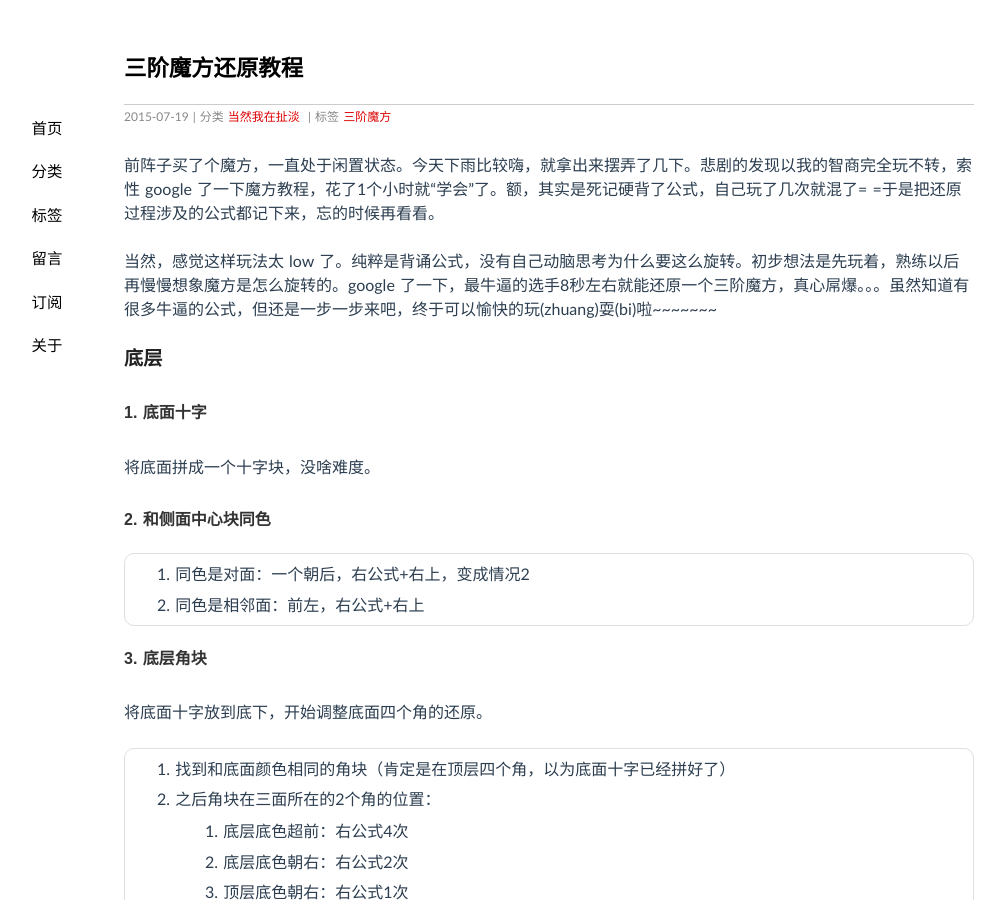
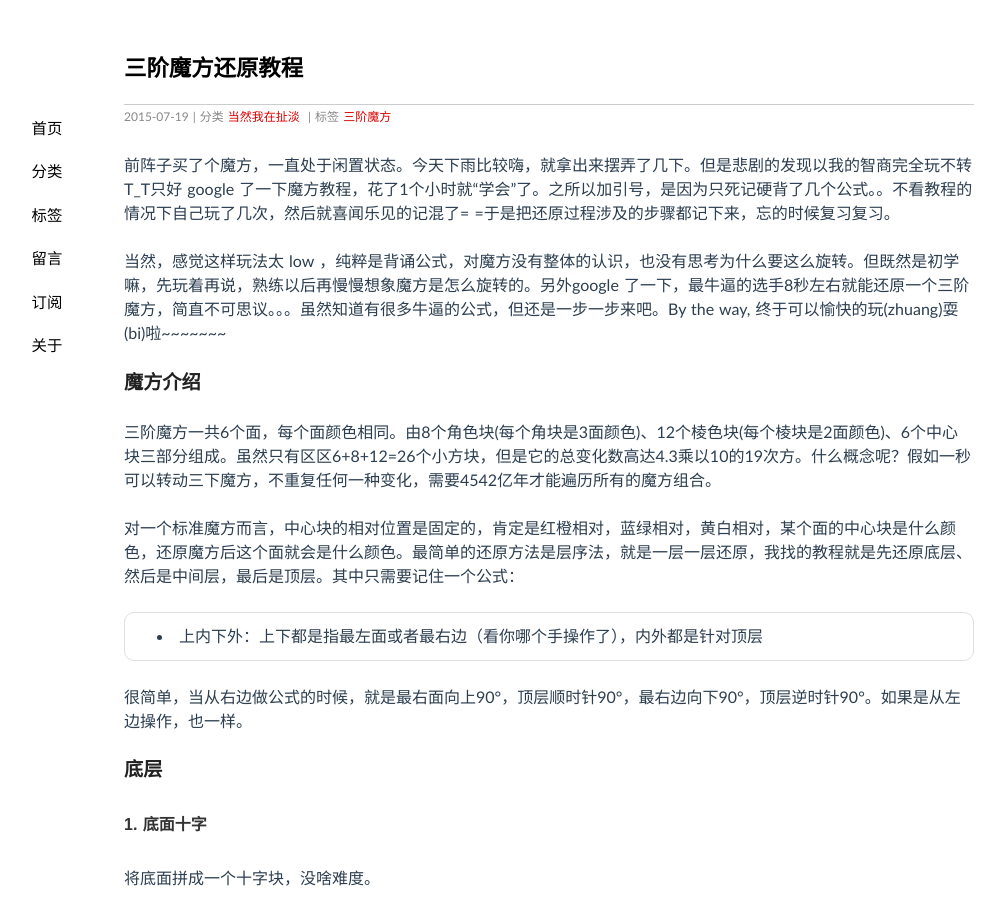
Before and after one commit to niushuai/blog, a Jekyll site: the page built from _posts/2015-07-19-magic-cube.md, in a window 1280 px wide and 900 px high. Shown: the whole window, without its empty margins (91-1096 px from the left). Built offline with Jekyll 4.4.1, drawn with Linux system fonts in a browser that asks for light colours; Markdown is read by kramdown in place of the engine named in the settings; comment, search, counter and statistics services are not loaded.

Commit message:
补充魔方基本知识

```diff
--- a/_posts/2015-07-19-magic-cube.md
+++ b/_posts/2015-07-19-magic-cube.md
@@ -5,9 +5,19 @@ categories: 当然我在扯淡
 tags: 三阶魔方
 ---
 
-前阵子买了个魔方，一直处于闲置状态。今天下雨比较嗨，就拿出来摆弄了几下。悲剧的发现以我的智商完全玩不转，索性 google 了一下魔方教程，花了1个小时就“学会”了。额，其实是死记硬背了公式，自己玩了几次就混了= =于是把还原过程涉及的公式都记下来，忘的时候再看看。
+前阵子买了个魔方，一直处于闲置状态。今天下雨比较嗨，就拿出来摆弄了几下。但是悲剧的发现以我的智商完全玩不转T_T只好 google 了一下魔方教程，花了1个小时就“学会”了。之所以加引号，是因为只死记硬背了几个公式。。不看教程的情况下自己玩了几次，然后就喜闻乐见的记混了= =于是把还原过程涉及的步骤都记下来，忘的时候复习复习。
 
-当然，感觉这样玩法太 low 了。纯粹是背诵公式，没有自己动脑思考为什么要这么旋转。初步想法是先玩着，熟练以后再慢慢想象魔方是怎么旋转的。google 了一下，最牛逼的选手8秒左右就能还原一个三阶魔方，真心屌爆。。。虽然知道有很多牛逼的公式，但还是一步一步来吧，终于可以愉快的玩(zhuang)耍(bi)啦~~~~~~~
+当然，感觉这样玩法太 low ，纯粹是背诵公式，对魔方没有整体的认识，也没有思考为什么要这么旋转。但既然是初学嘛，先玩着再说，熟练以后再慢慢想象魔方是怎么旋转的。另外google 了一下，最牛逼的选手8秒左右就能还原一个三阶魔方，简直不可思议。。。虽然知道有很多牛逼的公式，但还是一步一步来吧。By the way, 终于可以愉快的玩(zhuang)耍(bi)啦~~~~~~~
+
+###魔方介绍
+
+三阶魔方一共6个面，每个面颜色相同。由8个角色块(每个角块是3面颜色)、12个棱色块(每个棱块是2面颜色)、6个中心块三部分组成。虽然只有区区6+8+12=26个小方块，但是它的总变化数高达4.3乘以10的19次方。什么概念呢？假如一秒可以转动三下魔方，不重复任何一种变化，需要4542亿年才能遍历所有的魔方组合。
+
+对一个标准魔方而言，中心块的相对位置是固定的，肯定是红橙相对，蓝绿相对，黄白相对，某个面的中心块是什么颜色，还原魔方后这个面就会是什么颜色。最简单的还原方法是层序法，就是一层一层还原，我找的教程就是先还原底层、然后是中间层，最后是顶层。其中只需要记住一个公式：
+
+* 上内下外：上下都是指最左面或者最右边（看你哪个手操作了），内外都是针对顶层
+
+很简单，当从右边做公式的时候，就是最右面向上90°，顶层顺时针90°，最右边向下90°，顶层逆时针90°。如果是从左边操作，也一样。
 
 ###底层
 
@@ -23,6 +33,7 @@ tags: 三阶魔方
 ####3. 底层角块
 
 将底面十字放到底下，开始调整底面四个角的还原。
+
 1. 找到和底面颜色相同的角块（肯定是在顶层四个角，以为底面十字已经拼好了）
 2. 之后角块在三面所在的2个角的位置：
     1. 底层底色超前：右公式4次
```
